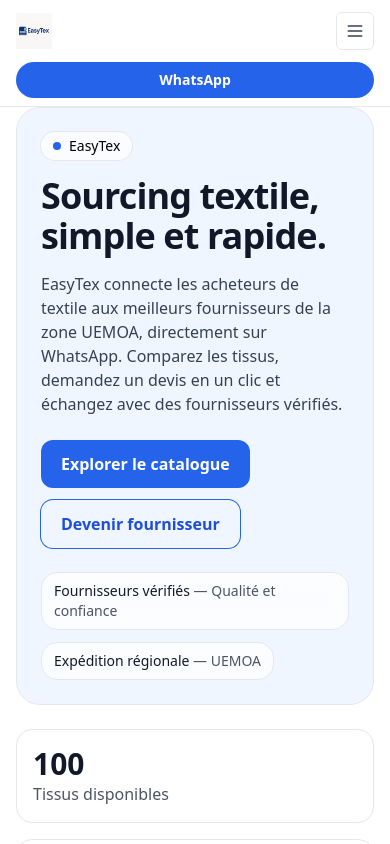
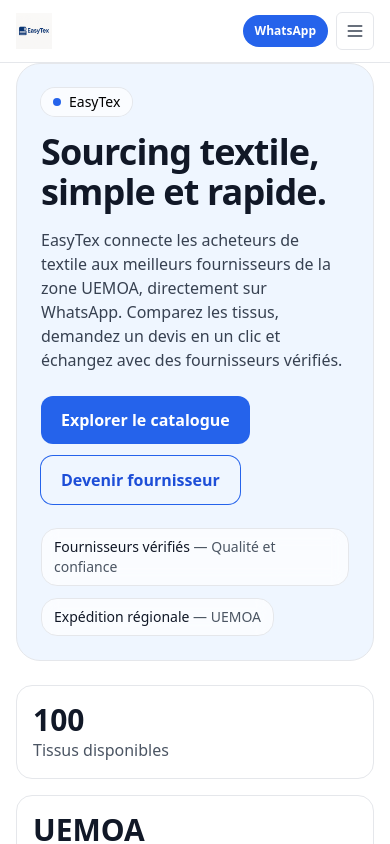
Before and after one commit to Ruth-Ya/easytex-mvp, a React (Vite) app: page / in a window 390 px wide. Shown: the top 844 px of the page. Built offline with nearby package versions, Linux system fonts and the light colour scheme.

Commit message:
Update App.jsx

```diff
--- a/src/App.jsx
+++ b/src/App.jsx
@@ -95,7 +95,6 @@
     material: "Polyester",
     weight: "Lourd",
     pattern: "Uni",
-    // Ajoute des images plus tard si tu veux
   },
   {
     id: "p7",
@@ -606,7 +605,9 @@
   const closeLightbox = () => setLightboxOpen(false);
   const prevLightbox = () =>
     setLightboxIndex((i) =>
-      lightboxImages.length ? (i - 1 + lightboxImages.length) % lightboxImages.length : 0
+      lightboxImages.length
+        ? (i - 1 + lightboxImages.length) % lightboxImages.length
+        : 0
     );
   const nextLightbox = () =>
     setLightboxIndex((i) =>
@@ -652,7 +653,7 @@
             ))}
           </nav>
 
-          {/* Zone droite : WA + menu hamburger (mobile) */}
+          {/* Zone droite : WA + menu hamburger */}
           <div className="flex items-center gap-2">
             {/* WhatsApp desktop (bleu) */}
             <a
@@ -660,6 +661,16 @@
               target="_blank"
               rel="noreferrer"
               className="hidden items-center justify-center rounded-full bg-blue-600 px-4 py-2 text-sm font-medium text-white hover:bg-blue-700 focus:outline-none focus:ring-2 focus:ring-blue-400 focus:ring-offset-2 sm:inline-flex"
+            >
+              WhatsApp
+            </a>
+
+            {/* WhatsApp mobile (dans le header, entre logo et hamburger) */}
+            <a
+              href={`https://wa.me/${WA_NUMBER}`}
+              target="_blank"
+              rel="noreferrer"
+              className="inline-flex items-center justify-center rounded-full bg-blue-600 px-3 py-2 text-xs font-semibold text-white hover:bg-blue-700 focus:outline-none focus:ring-2 focus:ring-blue-400 focus:ring-offset-2 sm:hidden"
             >
               WhatsApp
             </a>
@@ -685,18 +696,6 @@
               </svg>
             </button>
           </div>
-        </div>
-
-        {/* Bouton WhatsApp centré sur mobile */}
-        <div className="mx-auto max-w-6xl px-4 pb-2 sm:hidden">
-          <a
-            href={`https://wa.me/${WA_NUMBER}`}
-            target="_blank"
-            rel="noreferrer"
-            className="inline-flex w-full items-center justify-center rounded-full bg-blue-600 px-4 py-2 text-sm font-semibold text-white hover:bg-blue-700 focus:outline-none focus:ring-2 focus:ring-blue-400 focus:ring-offset-2"
-          >
-            WhatsApp
-          </a>
         </div>
 
         {/* Menu mobile déroulant */}
```
